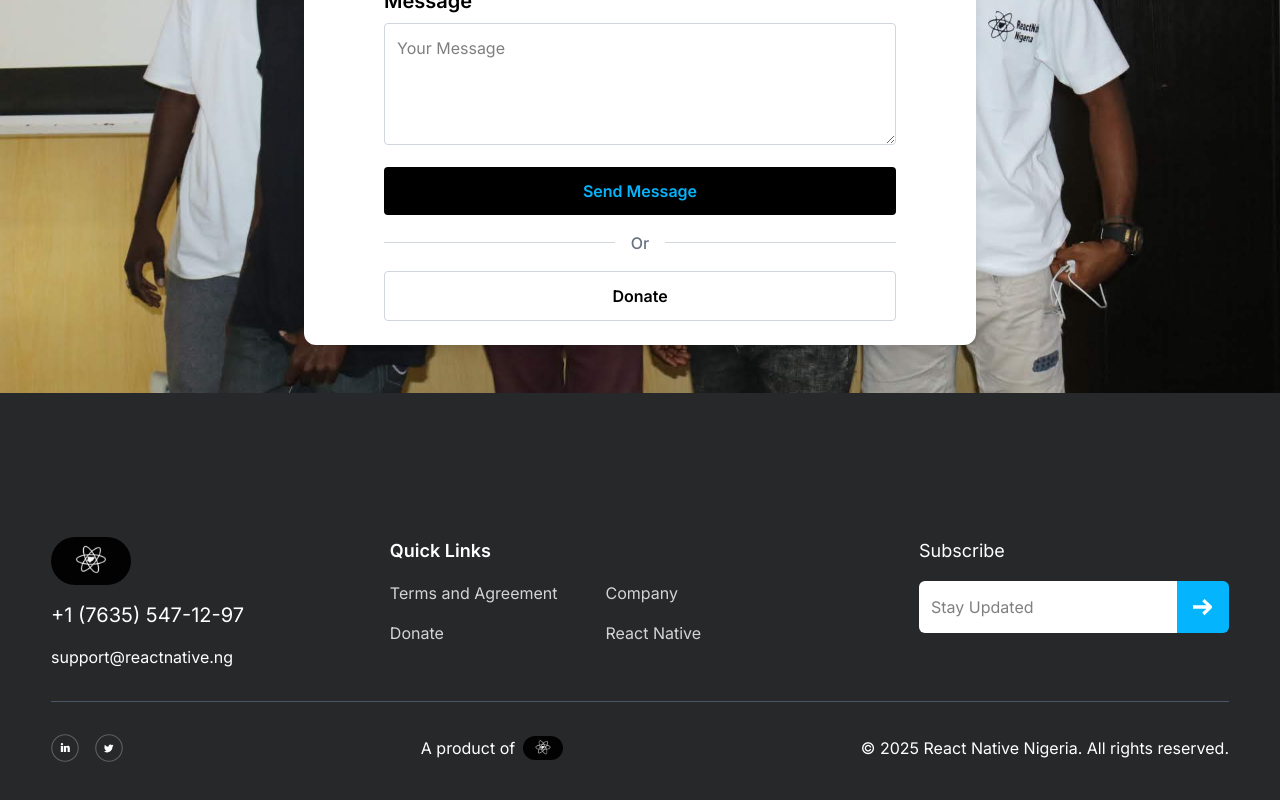
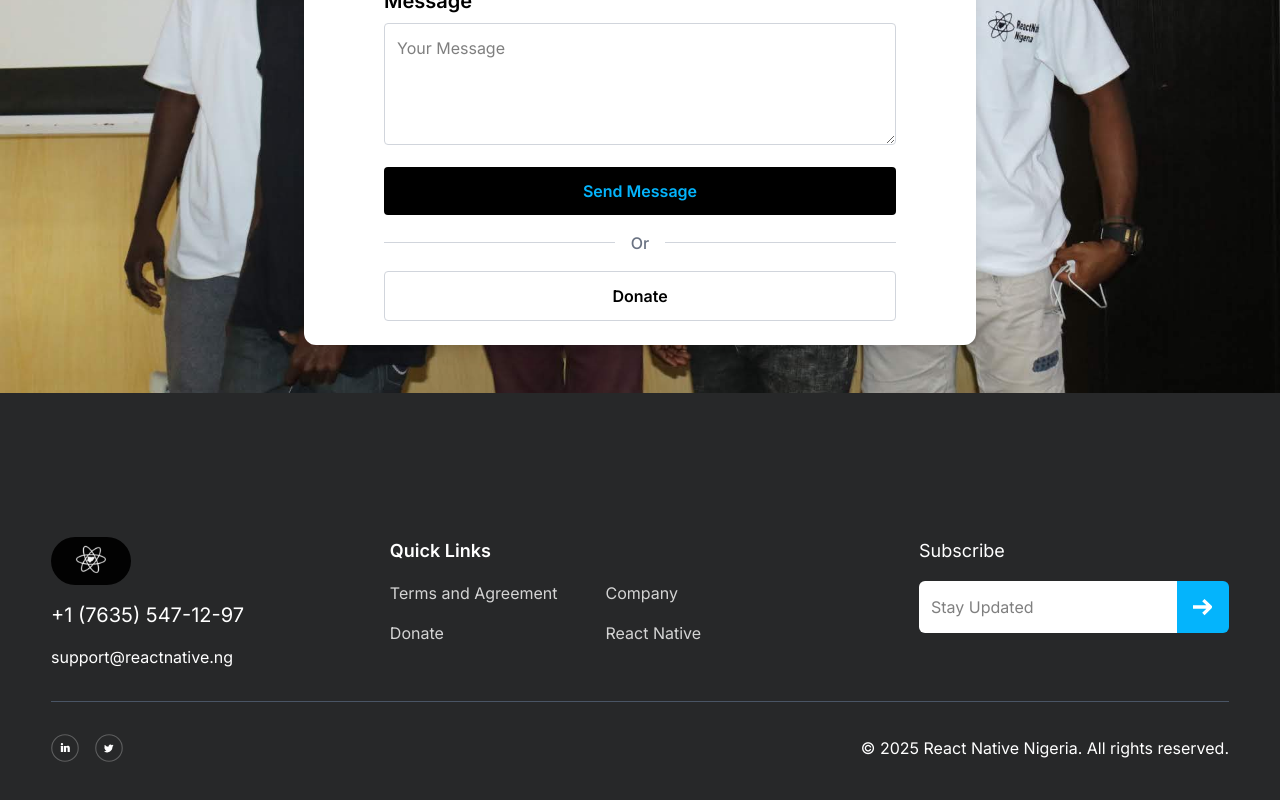
Before and after one commit to react-native-nigeria-community/rnn-landing, a React (Create React App) app: page / in a window 1280 px wide. Shown: the part 4934-5734 px from the top of the page. Built offline with nearby package versions, Linux system fonts and the light colour scheme.

Commit message:
ORTHO-357:remove component #29

```diff
--- a/src/components/footer.js
+++ b/src/components/footer.js
@@ -53,10 +53,6 @@ const Footer = () => {
                 </a>
             </div>
 
-            <div className="flex flex-row items-center gap-2 order-last lg:order-none">
-                <p className="text-sm sm:text-base text-white">A product of</p>
-                <img src={rnnFooterLogo} alt="RNN" className="h-5 sm:h-6"/>
-            </div>
 
             <p className="text-sm sm:text-base text-white">© 2025 React Native Nigeria. All rights reserved.</p>
         </div>
```
